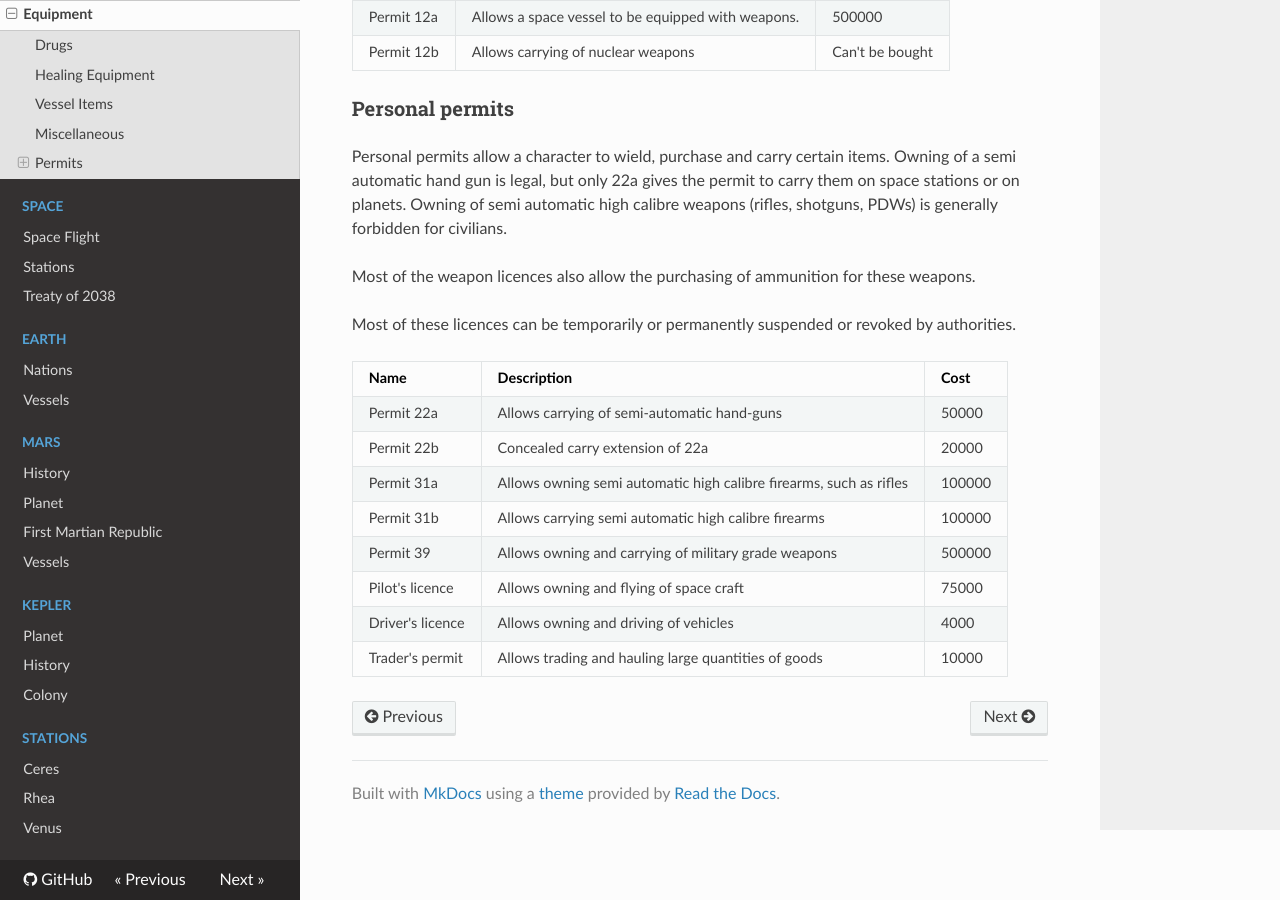
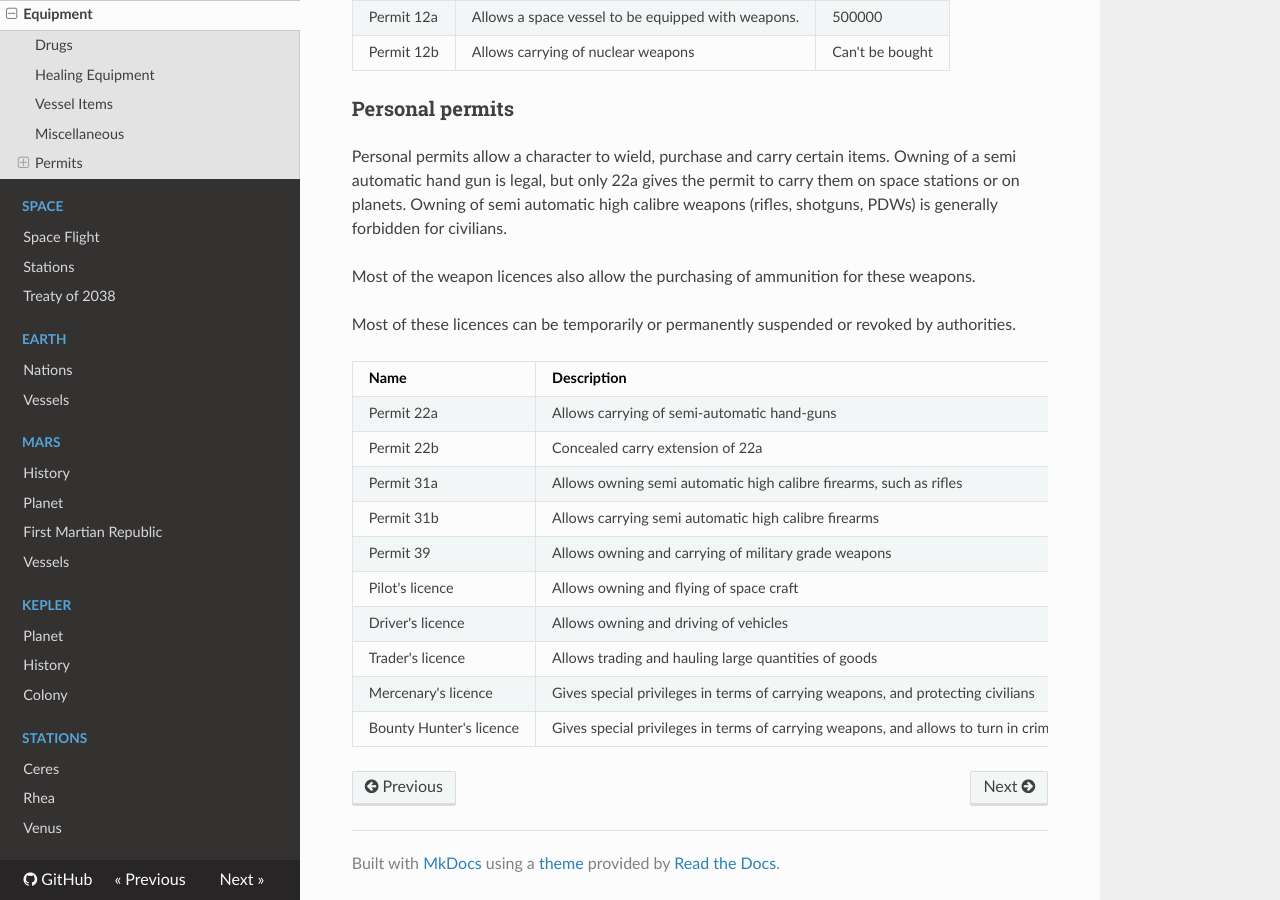
Before and after one commit to ehrpg/lastdescent, an MkDocs documentation site: the page built from docs/equipment.md, in a window 1280 px wide and 900 px high, scrolled down 1844 px. Built offline with MkDocs 1.6.1, drawn with Linux system fonts in a browser that asks for light colours; nearby versions of some CDN libraries; old or Windows-style settings are respelled for this version of MkDocs.

Commit message:
Add more licences

```diff
--- a/docs/equipment.md
+++ b/docs/equipment.md
@@ -95,4 +95,6 @@ by authorities.
 | Permit 39  | Allows owning and carrying of military grade weapons | 500000
 | Pilot's licence | Allows owning and flying of space craft | 75000
 | Driver's licence | Allows owning and driving of vehicles | 4000
-| Trader's permit | Allows trading and hauling large quantities of goods | 10000
+| Trader's licence | Allows trading and hauling large quantities of goods | 10000
+| Mercenary's licence | Gives special privileges in terms of carrying weapons, and protecting civilians | 25000
+| Bounty Hunter's licence | Gives special privileges in terms of carrying weapons, and allows to turn in criminals for rewards | 10000
```
